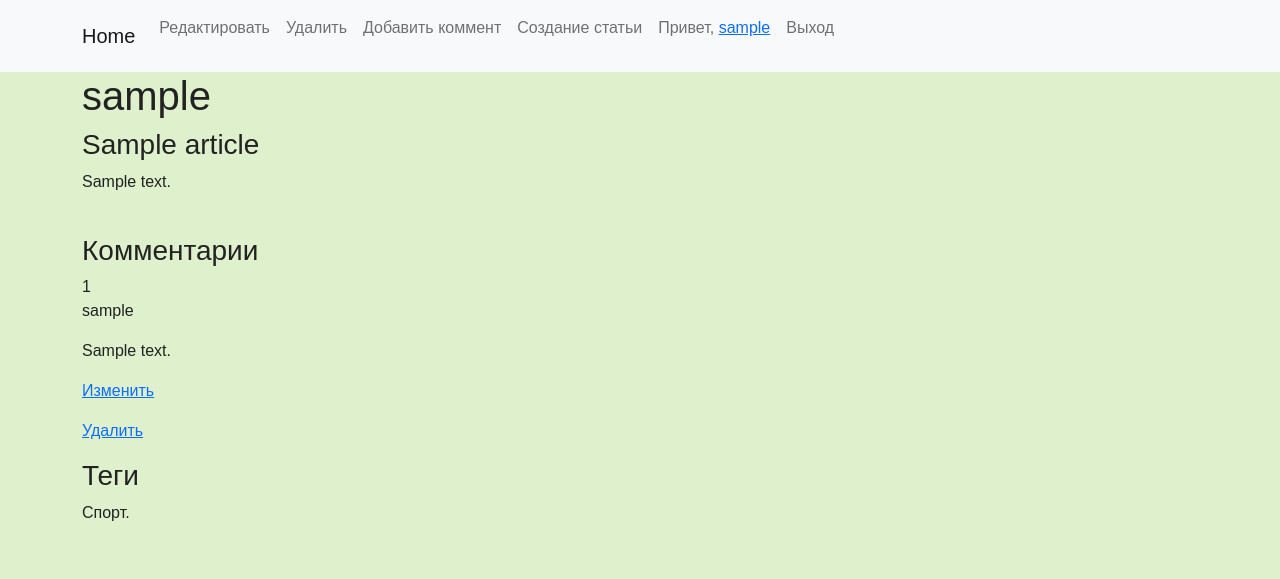
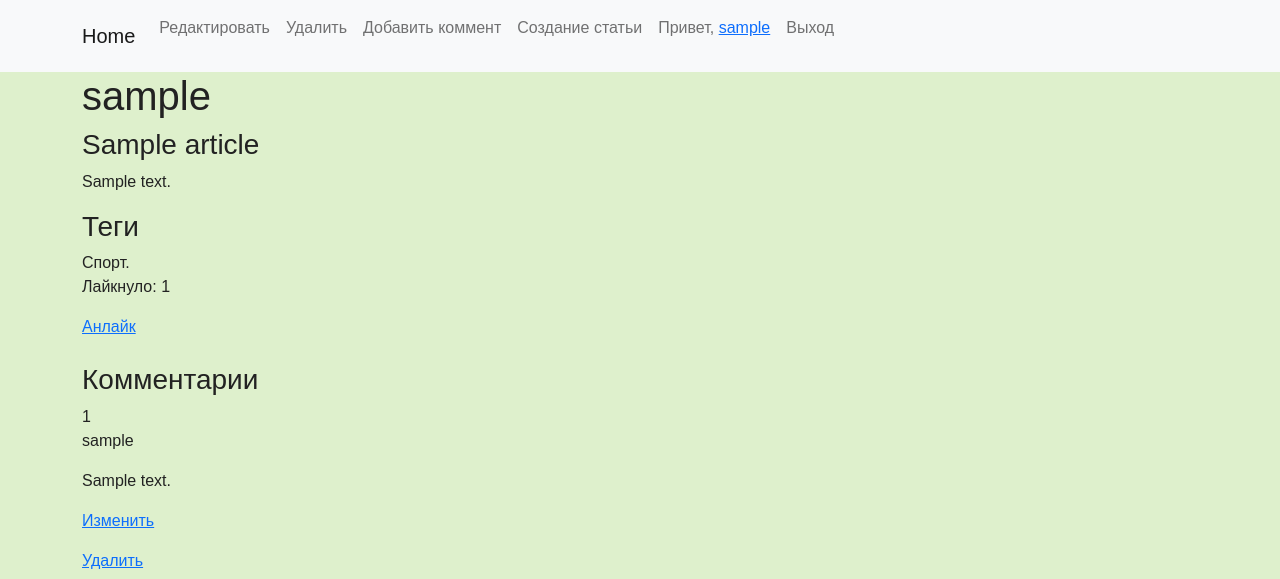
Before and after one commit to md5orsha256/articles_project, a Django app: page /article/1/ in a window 1280 px wide. Shown: the top 579 px of the page. Run offline with Django 4.2, Linux system fonts and the light colour scheme; a user stored in the database is signed in; data comes from the database, SQL or seed files in the repository; tables that the repository leaves empty hold one stand-in row (values such as "Sample post"); parts of the project's set-up code (start-up, migrations or seed data) failed here and were passed over.

Commit message:
Создан шаблон для отображения функционала лайков     Создан частичный шаблон для отображения количества лайков и ссылок     для лайков/анлайков. Шаблон включён в частичный шаблон списка статей     и на странице детального просмотра статей

```diff
--- a/source/webapp/templates/articles/view.html
+++ b/source/webapp/templates/articles/view.html
@@ -25,6 +25,13 @@
     <h1>{{ article.author }}</h1>
     <h3>{{ article.title }}</h3>
     <p>{{ article.content }}</p>
+    <h3>Теги</h3>
+    {% for tag in article.tags.all %}
+        {{ tag.name }}{% if not forloop.last %}, {% else %}. {% endif %}
+    {% endfor %}
+
+    {% include "partial/like_article.html" %}
+
     <br>
     <h3>Комментарии</h3>
     {% for comment in comments %}
@@ -41,8 +48,4 @@
         {% endif %}
 
     {% endfor %}
-    <h3>Теги</h3>
-    {% for tag in article.tags.all %}
-        {{ tag.name }}{% if not forloop.last %}, {% else %}. {% endif %}
-    {% endfor %}
 {% endblock %}
--- a/source/webapp/templates/base.html
+++ b/source/webapp/templates/base.html
@@ -65,5 +65,7 @@
                 integrity="sha384-ka7Sk0Gln4gmtz2MlQnikT1wXgYsOg+OMhuP+IlRH9sENBO0LRn5q+8nbTov4+1p"
                 crossorigin="anonymous"></script>
 
+        {% block scripts %}{% endblock scripts %}
+
     </body>
 </html>
--- a/source/webapp/templates/partial/article_list.html
+++ b/source/webapp/templates/partial/article_list.html
@@ -7,6 +7,8 @@
 {% for article in articles %}
 
     <h3>{{ article.upper }}</h3>
+
+    {% include "partial/like_article.html" %}
 
     <p><a href="{{ article.get_absolute_url }}">Подробнее...</a></p>
 
--- /dev/null
+++ b/source/webapp/templates/partial/like_article.html
@@ -0,0 +1,19 @@
+{% load static %}
+
+<div>
+    {% if user.is_authenticated %}
+        <p class="like-counter" id="like-counter-{{ article.pk }}">Лайкнуло: {{ article.likes.count }}</p>
+        {% if user in article.likes.all %}
+            <a class="like-link" data-article-id="{{ article.pk }}" href="{% url "webapp:unlike_article" article.pk %}">Анлайк</a>
+            <a class="like-link invisible" data-article-id="{{ article.pk }}" href="{% url "webapp:like_article" article.pk %}">Лайк</a>
+        {% else %}
+            <a class="like-link invisible" data-article-id="{{ article.pk }}" href="{% url "webapp:unlike_article" article.pk %}">Анлайк</a>
+            <a class="like-link" data-article-id="{{ article.pk }}" href="{% url "webapp:like_article" article.pk %}">Лайк</a>
+        {% endif %}
+    {% endif %}
+</div>
+
+
+{% block scripts %}
+    <script type="text/javascript" src="{% static "js/likes.js" %}"></script>
+{% endblock scripts %}
```
